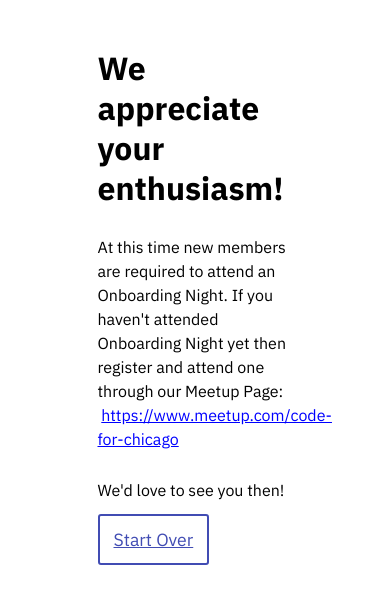
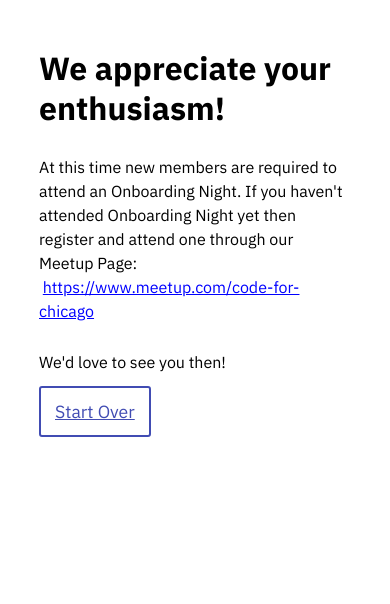
Before and after one commit to code-312/Voma, a React (Create React App) app: page /no-onboarding in a window 390 px wide. Shown: the top 604 px of the page. Built offline with nearby package versions, Linux system fonts and the light colour scheme.

Commit message:
style: improve UI on small screens

```diff
--- a/src/components/StyledFieldset.jsx
+++ b/src/components/StyledFieldset.jsx
@@ -5,6 +5,10 @@ const FieldsetStyles = styled.fieldset`
   margin: 0 auto;
   display: flex;
   flex-direction: column;
+
+  @media (max-width: 900px){
+    width: 80%;
+  }
 
   legend {
     padding: 3rem 0 1rem 0;
--- a/src/pages/Home.jsx
+++ b/src/pages/Home.jsx
@@ -4,6 +4,10 @@ const StyledSection = styled.section`
   width: 50%;
   margin: 0 auto;
   padding-top: 100px;
+
+  @media (max-width: 900px){
+    width: 80%;
+  }
 `;
 
 const StyledH1 = styled.h1`
--- a/src/pages/NoOnboarding.jsx
+++ b/src/pages/NoOnboarding.jsx
@@ -4,6 +4,10 @@ import styled from 'styled-components';
 const StyledSection = styled.section`
   width: 50vw;
   margin: 0 auto;
+
+  @media (max-width: 900px){
+    width: 80%;
+  }
 
   h1 {
     padding: 3rem 0 1rem 0;
```
Also changed, not shown: src/index.js (line endings or trailing spaces), 1 other file (tests, documents, lock files or other folders).
